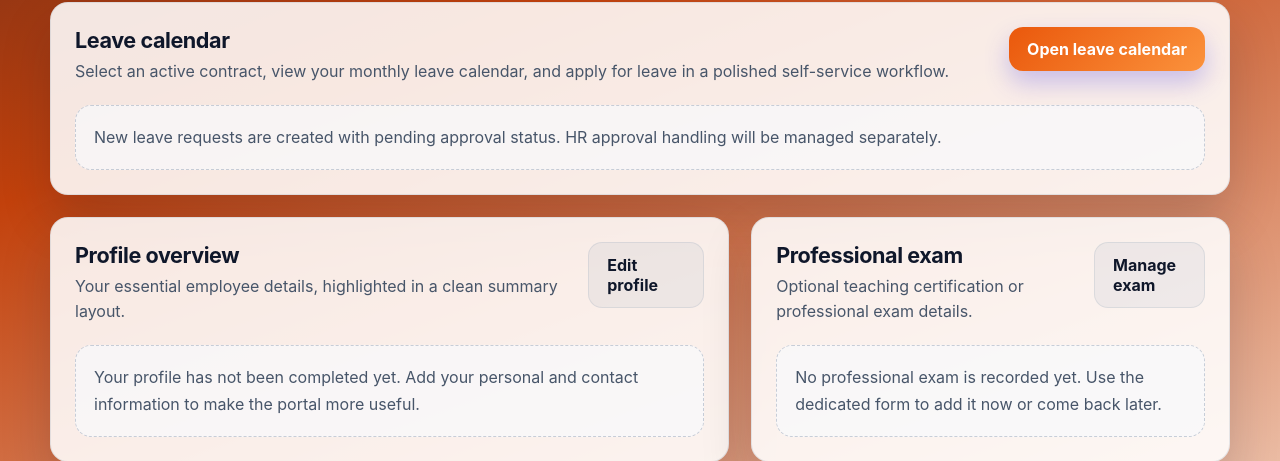
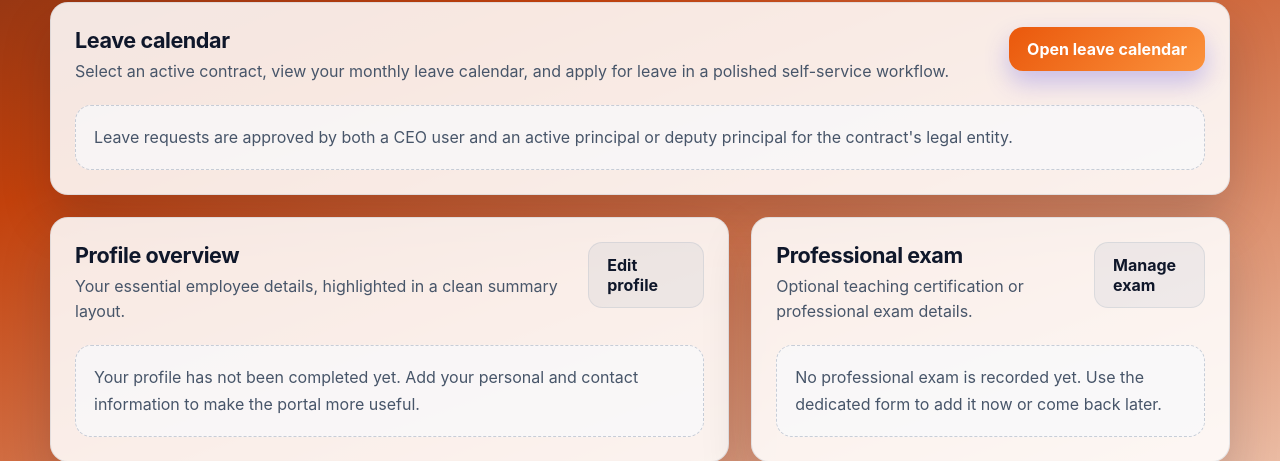
Before and after one commit to krmarci/csupor, a Flask app: page /dashboard in a window 1280 px wide. Shown: the part 673-1134 px from the top of the page. Run offline with Flask 3, Linux system fonts and the light colour scheme; the visitor is signed in with stand-in values (Sample User, id 1); data that the repository does not hold is empty.

Commit message:
Add two-part leave approval management

```diff
--- a/app/routes.py
+++ b/app/routes.py
@@ -411,6 +411,135 @@ def _leave_request_overlaps_day(leave_request: LeaveRequest, day: date) -> bool:
     return leave_request.start_date <= day <= end_date
 
 
+def _leave_request_end_date(leave_request: LeaveRequest) -> date:
+    return leave_request.end_date or leave_request.start_date
+
+
+def _user_display_name(user: User) -> str:
+    return user.profile.full_name if user.profile and user.profile.full_name else user.username
+
+
+def _leadership_active_on(leadership: Leadership, day: date) -> bool:
+    return leadership.start_date <= day and (leadership.end_date is None or leadership.end_date >= day)
+
+
+def _active_leadership_for_user(user: User, day: date | None = None) -> list[Leadership]:
+    active_day = day or date.today()
+    return [
+        leadership
+        for contract in user.contracts
+        for leadership in contract.leadership_positions
+        if _leadership_active_on(leadership, active_day)
+    ]
+
+
+def _active_leadership_for_user_entity(user: User, legal_entity_id: int, day: date | None = None) -> list[Leadership]:
+    active_day = day or date.today()
+    return [
+        leadership
+        for leadership in _active_leadership_for_user(user, active_day)
+        if leadership.legal_entity_id == legal_entity_id
+    ]
+
+
+def _is_active_principal_for_entity(user: User, legal_entity_id: int, day: date | None = None) -> bool:
+    return any(
+        leadership.position == LeadershipPosition.principal
+        for leadership in _active_leadership_for_user_entity(user, legal_entity_id, day)
+    )
+
+
+def _can_manage_leaves(user: User) -> bool:
+    return user.is_authenticated and (
+        user.privilege == UserPrivilege.ceo or bool(_active_leadership_for_user(user))
+    )
+
+
+def _accessible_leave_legal_entity_ids(user: User) -> set[int] | None:
+    if user.privilege == UserPrivilege.ceo:
+        return None
+    return {leadership.legal_entity_id for leadership in _active_leadership_for_user(user)}
+
+
+def _leave_request_query_for_manager(user: User):
+    query = LeaveRequest.query.join(Contract)
+    legal_entity_ids = _accessible_leave_legal_entity_ids(user)
+    if legal_entity_ids is not None:
+        if not legal_entity_ids:
+            return query.filter(db.false())
+        query = query.filter(Contract.legal_entity_id.in_(legal_entity_ids))
+    return query
+
+
+def _can_approve_ceo_part(user: User, leave_request: LeaveRequest) -> bool:
+    return user.privilege == UserPrivilege.ceo
+
+
+def _can_approve_leadership_part(user: User, leave_request: LeaveRequest) -> bool:
+    leadership_records = _active_leadership_for_user_entity(
+        user,
+        leave_request.contract.legal_entity_id,
+    )
+    for leadership in leadership_records:
+        if user.id == leave_request.user_id and leadership.position == LeadershipPosition.deputy_principal:
+            continue
+        return True
+    return False
+
+
+def _apply_automatic_leave_approvals(leave_request: LeaveRequest) -> None:
+    applicant = leave_request.user
+    if applicant.privilege == UserPrivilege.ceo:
+        leave_request.ceo_approved_by_id = applicant.id
+    if _is_active_principal_for_entity(applicant, leave_request.contract.legal_entity_id):
+        leave_request.leadership_approved_by_id = applicant.id
+    if _leave_request_is_fully_approved(leave_request):
+        leave_request.status = LeaveRequestStatus.approved
+
+
+def _leave_request_is_fully_approved(leave_request: LeaveRequest) -> bool:
+    return bool(leave_request.ceo_approved_by_id and leave_request.leadership_approved_by_id)
+
+
+def _approve_leave_request(leave_request: LeaveRequest, approver: User) -> list[str]:
+    approved_parts = []
+    if leave_request.status != LeaveRequestStatus.pending_approval:
+        return approved_parts
+    if leave_request.ceo_approved_by_id is None and _can_approve_ceo_part(approver, leave_request):
+        leave_request.ceo_approved_by_id = approver.id
+        approved_parts.append("CEO")
+    if leave_request.leadership_approved_by_id is None and _can_approve_leadership_part(approver, leave_request):
+        leave_request.leadership_approved_by_id = approver.id
+        approved_parts.append("principal/deputy principal")
+    if _leave_request_is_fully_approved(leave_request):
+        leave_request.status = LeaveRequestStatus.approved
+        leave_request.decided_by_id = approver.id
+    return approved_parts
+
+
+def _pending_leave_requests_for_manager(user: User, limit: int | None = None) -> list[LeaveRequest]:
+    query = (
+        _leave_request_query_for_manager(user)
+        .filter(LeaveRequest.status == LeaveRequestStatus.pending_approval)
+        .order_by(LeaveRequest.start_date.asc(), LeaveRequest.id.asc())
+    )
+    actionable_requests = [
+        leave_request
+        for leave_request in query.all()
+        if (
+            leave_request.ceo_approved_by_id is None
+            and _can_approve_ceo_part(user, leave_request)
+        )
+        or (
+            leave_request.leadership_approved_by_id is None
+            and _can_approve_leadership_part(user, leave_request)
+        )
+    ]
+    if limit:
+        return actionable_requests[:limit]
+    return actionable_requests
+
+
 def _overlapping_leave_request(
     user_id: int,
     contract_id: int,
@@ -467,6 +596,10 @@ def privilege_assignment_required(view_func):
 
 
 def init_routes(app):
+    @app.context_processor
+    def inject_leave_management_access():
+        return {"can_manage_leaves_global": _can_manage_leaves(current_user)}
+
     @app.route("/")
     def index():
         if current_user.is_authenticated:
@@ -540,6 +673,10 @@ def init_routes(app):
             can_manage_user_profiles=_can_manage_privileges(current_user),
             can_manage_leadership=_can_manage_privileges(current_user),
             can_manage_leave_limits=_can_manage_privileges(current_user),
+            can_manage_leaves=_can_manage_leaves(current_user),
+            pending_leave_requests=_pending_leave_requests_for_manager(current_user, limit=6)
+            if _can_manage_leaves(current_user)
+            else [],
             profile_status_label=_profile_status_label(current_user.profile),
         )
 
@@ -639,8 +776,13 @@ def init_routes(app):
                 note=_normalize_optional_text(request.form.get("note")),
             )
             db.session.add(leave_request)
+            db.session.flush()
+            _apply_automatic_leave_approvals(leave_request)
             db.session.commit()
-            flash("Leave request submitted and marked as pending approval.", "success")
+            if leave_request.status == LeaveRequestStatus.approved:
+                flash("Leave request submitted and automatically approved.", "success")
+            else:
+                flash("Leave request submitted and marked as pending approval.", "success")
             return redirect(
                 url_for("leaves", contract_id=selected_contract.id, year=start_date.year, month=start_date.month)
             )
@@ -1035,6 +1177,121 @@ def init_routes(app):
             mode="edit",
         )
 
+
+    @app.route("/leaves/manage", methods=["GET", "POST"])
+    @login_required
+    def manage_leaves():
+        if not _can_manage_leaves(current_user):
+            abort(403)
+
+        selected_legal_entity_id = request.values.get("legal_entity_id", type=int)
+        selected_user_id = request.values.get("user_id", type=int)
+        selected_contract_id = request.values.get("contract_id", type=int)
+        selected_status = _normalize_optional_text(request.values.get("status"))
+
+        if request.method == "POST":
+            leave_request_id = request.form.get("leave_request_id", type=int)
+            action = request.form.get("action")
+            leave_request = _leave_request_query_for_manager(current_user).filter(LeaveRequest.id == leave_request_id).first()
+            if leave_request is None:
+                flash("Leave request not found or not available to you.", "error")
+                return redirect(url_for("manage_leaves"))
+
+            if action == "approve":
+                approved_parts = _approve_leave_request(leave_request, current_user)
+                if not approved_parts:
+                    flash("You cannot add another approval to this leave request.", "error")
+                elif leave_request.status == LeaveRequestStatus.approved:
+                    flash("Leave request fully approved.", "success")
+                else:
+                    flash(f"Recorded your {' and '.join(approved_parts)} approval; another approval is still required.", "success")
+            elif action == "reject":
+                if leave_request.status != LeaveRequestStatus.pending_approval:
+                    flash("Only pending leave requests can be rejected.", "error")
+                else:
+                    leave_request.status = LeaveRequestStatus.rejected
+                    leave_request.decided_by_id = current_user.id
+                    flash("Leave request rejected.", "success")
+            elif action == "cancel":
+                if leave_request.status in {LeaveRequestStatus.cancelled, LeaveRequestStatus.rejected}:
+                    flash("This leave request is already closed.", "error")
+                else:
+                    leave_request.status = LeaveRequestStatus.cancelled
+                    leave_request.decided_by_id = current_user.id
+                    flash("Leave request cancelled.", "success")
+            else:
+                flash("Invalid leave action.", "error")
+                return redirect(url_for("manage_leaves"))
+
+            db.session.commit()
+            return redirect(
+                url_for(
+                    "manage_leaves",
+                    legal_entity_id=selected_legal_entity_id,
+                    user_id=selected_user_id,
+                    contract_id=selected_contract_id,
+                    status=selected_status,
+                )
+            )
+
+        base_query = _leave_request_query_for_manager(current_user)
+        accessible_legal_entity_ids = _accessible_leave_legal_entity_ids(current_user)
+        legal_entities_query = LegalEntity.query
+        if accessible_legal_entity_ids is not None:
+            legal_entities_query = legal_entities_query.filter(LegalEntity.id.in_(accessible_legal_entity_ids))
+        legal_entities = legal_entities_query.order_by(LegalEntity.name.asc()).all()
+
+        users = (
+            User.query.join(Contract)
+            .join(LeaveRequest, LeaveRequest.contract_id == Contract.id)
+            .filter(LeaveRequest.id.in_(base_query.with_entities(LeaveRequest.id)))
+            .order_by(User.username.asc())
+            .distinct()
+            .all()
+        )
+        contracts = (
+            Contract.query.join(LeaveRequest)
+            .filter(LeaveRequest.id.in_(base_query.with_entities(LeaveRequest.id)))
+            .order_by(Contract.start_date.desc(), Contract.id.desc())
+            .all()
+        )
+
+        filtered_query = base_query
+        if selected_legal_entity_id:
+            filtered_query = filtered_query.filter(Contract.legal_entity_id == selected_legal_entity_id)
+        if selected_user_id:
+            filtered_query = filtered_query.filter(LeaveRequest.user_id == selected_user_id)
+        if selected_contract_id:
+            filtered_query = filtered_query.filter(LeaveRequest.contract_id == selected_contract_id)
+        if selected_status:
+            try:
+                filtered_query = filtered_query.filter(LeaveRequest.status == LeaveRequestStatus(selected_status))
+            except ValueError:
+                flash("Invalid status filter ignored.", "error")
+
+        leave_requests = (
+            filtered_query
+            .order_by(LeaveRequest.start_date.desc(), LeaveRequest.id.desc())
+            .all()
+        )
+
+        return render_template(
+            "manage_leaves.html",
+            legal_entities=legal_entities,
+            users=users,
+            contracts=contracts,
+            leave_requests=leave_requests,
+            statuses=LeaveRequestStatus,
+            selected_legal_entity_id=selected_legal_entity_id,
+            selected_user_id=selected_user_id,
+            selected_contract_id=selected_contract_id,
+            selected_status=selected_status,
+            can_approve_ceo_part=_can_approve_ceo_part,
+            can_approve_leadership_part=_can_approve_leadership_part,
+            leave_request_end_date=_leave_request_end_date,
+            user_display_name=_user_display_name,
+        )
+
     @app.route("/leave-limits", methods=["GET", "POST"])
     @privilege_manager_required
     def manage_leave_limits():
--- a/app/templates/base.html
+++ b/app/templates/base.html
@@ -730,21 +730,22 @@
           <a class="nav-link {% if request.endpoint == 'leaves' %}active{% endif %}" href="{{ url_for('leaves') }}">Leave calendar</a>
           <a class="nav-link {% if request.endpoint == 'edit_profile' %}active{% endif %}" href="{{ url_for('edit_profile') }}">Edit profile</a>
           <a class="nav-link {% if request.endpoint == 'change_password' %}active{% endif %}" href="{{ url_for('change_password') }}">Change password</a>
-          {% if current_user.privilege.value in ['hr', 'ceo'] %}
+          {% if current_user.privilege.value in ['hr', 'ceo'] or can_manage_leaves_global %}
           <details class="nav-group">
             <summary
-              class="nav-link {% if request.endpoint in ['manage_user_profiles', 'edit_user_profile', 'manage_privileges', 'manage_contracts', 'create_contract', 'edit_contract', 'manage_legal_entities', 'manage_places_of_work', 'manage_leadership', 'manage_leave_limits'] %}active{% endif %}"
+              class="nav-link {% if request.endpoint in ['manage_user_profiles', 'edit_user_profile', 'manage_privileges', 'manage_contracts', 'create_contract', 'edit_contract', 'manage_legal_entities', 'manage_places_of_work', 'manage_leadership', 'manage_leave_limits', 'manage_leaves'] %}active{% endif %}"
             >
               Management
             </summary>
             <div class="nav-group-menu">
-              <a class="nav-link {% if request.endpoint in ['manage_user_profiles', 'edit_user_profile'] %}active{% endif %}" href="{{ url_for('manage_user_profiles') }}">User profiles</a>
-              <a class="nav-link {% if request.endpoint == 'manage_privileges' %}active{% endif %}" href="{{ url_for('manage_privileges') }}">Privileges</a>
-              <a class="nav-link {% if request.endpoint in ['manage_contracts', 'create_contract', 'edit_contract'] %}active{% endif %}" href="{{ url_for('manage_contracts') }}">Contracts</a>
-              <a class="nav-link {% if request.endpoint == 'manage_leave_limits' %}active{% endif %}" href="{{ url_for('manage_leave_limits') }}">Leave limits</a>
-              <a class="nav-link {% if request.endpoint == 'manage_leadership' %}active{% endif %}" href="{{ url_for('manage_leadership') }}">Leadership</a>
-              <a class="nav-link {% if request.endpoint == 'manage_legal_entities' %}active{% endif %}" href="{{ url_for('manage_legal_entities') }}">Legal entities</a>
-              <a class="nav-link {% if request.endpoint == 'manage_places_of_work' %}active{% endif %}" href="{{ url_for('manage_places_of_work') }}">Workplaces</a>
+              {% if current_user.privilege.value in ['hr', 'ceo'] %}<a class="nav-link {% if request.endpoint in ['manage_user_profiles', 'edit_user_profile'] %}active{% endif %}" href="{{ url_for('manage_user_profiles') }}">User profiles</a>{% endif %}
+              {% if current_user.privilege.value in ['hr', 'ceo'] %}<a class="nav-link {% if request.endpoint == 'manage_privileges' %}active{% endif %}" href="{{ url_for('manage_privileges') }}">Privileges</a>{% endif %}
+              {% if current_user.privilege.value in ['hr', 'ceo'] %}<a class="nav-link {% if request.endpoint in ['manage_contracts', 'create_contract', 'edit_contract'] %}active{% endif %}" href="{{ url_for('manage_contracts') }}">Contracts</a>{% endif %}
+              {% if current_user.privilege.value in ['hr', 'ceo'] %}<a class="nav-link {% if request.endpoint == 'manage_leave_limits' %}active{% endif %}" href="{{ url_for('manage_leave_limits') }}">Leave limits</a>{% endif %}
+              {% if can_manage_leaves_global %}<a class="nav-link {% if request.endpoint == 'manage_leaves' %}active{% endif %}" href="{{ url_for('manage_leaves') }}">Leave approvals</a>{% endif %}
+              {% if current_user.privilege.value in ['hr', 'ceo'] %}<a class="nav-link {% if request.endpoint == 'manage_leadership' %}active{% endif %}" href="{{ url_for('manage_leadership') }}">Leadership</a>{% endif %}
+              {% if current_user.privilege.value in ['hr', 'ceo'] %}<a class="nav-link {% if request.endpoint == 'manage_legal_entities' %}active{% endif %}" href="{{ url_for('manage_legal_entities') }}">Legal entities</a>{% endif %}
+              {% if current_user.privilege.value in ['hr', 'ceo'] %}<a class="nav-link {% if request.endpoint == 'manage_places_of_work' %}active{% endif %}" href="{{ url_for('manage_places_of_work') }}">Workplaces</a>{% endif %}
             </div>
           </details>
           {% endif %}
--- a/app/templates/dashboard.html
+++ b/app/templates/dashboard.html
@@ -65,9 +65,44 @@
         <a class="button button-primary" href="{{ url_for('leaves') }}">Open leave calendar</a>
       </div>
       <div class="empty-state">
-        New leave requests are created with pending approval status. HR approval handling will be managed separately.
+        Leave requests are approved by both a CEO user and an active principal or deputy principal for the contract's legal entity.
       </div>
     </section>
+
+    {% if can_manage_leaves %}
+    <section class="card span-12">
+      <div class="section-heading">
+        <div>
+          <h2>Pending leave approvals</h2>
+          <p>Review requests that are waiting for your CEO or principal/deputy principal approval.</p>
+        </div>
+        <a class="button button-secondary" href="{{ url_for('manage_leaves') }}">Open leave manager</a>
+      </div>
+
+      {% if pending_leave_requests %}
+      <div class="record-list">
+        {% for leave_request in pending_leave_requests %}
+        <article class="record-item">
+          <div class="record-item-header">
+            <div>
+              <h3>{{ leave_request.user.profile.full_name if leave_request.user.profile and leave_request.user.profile.full_name else leave_request.user.username }}</h3>
+              <p>{{ leave_request.contract.employer.name }} · {{ leave_request.category.value|capitalize }} · {{ leave_request.start_date }}{% if leave_request.end_date %} → {{ leave_request.end_date }}{% endif %}</p>
+            </div>
+            <span class="pill">{{ leave_request.status.value|capitalize }}</span>
+          </div>
+          <form method="post" action="{{ url_for('manage_leaves') }}" class="inline-form">
+            <input type="hidden" name="leave_request_id" value="{{ leave_request.id }}">
+            <button type="submit" name="action" value="approve">Approve</button>
+            <button type="submit" name="action" value="reject" class="button-secondary">Reject</button>
+          </form>
+        </article>
+        {% endfor %}
+      </div>
+      {% else %}
+      <div class="empty-state">No pending leave requests currently require your review.</div>
+      {% endif %}
+    </section>
+    {% endif %}
     <section class="card span-7">
       <div class="section-heading">
         <div>
```
Also changed, not shown: app/models.py (+13 -2 lines), app/templates/manage_leaves.html (added, +159 -0 lines), sql/migrations/2026-05-16-leave-request-approval-columns.sql (added, +19 -0 lines), sql/schema.sql (+18 -0 lines).
